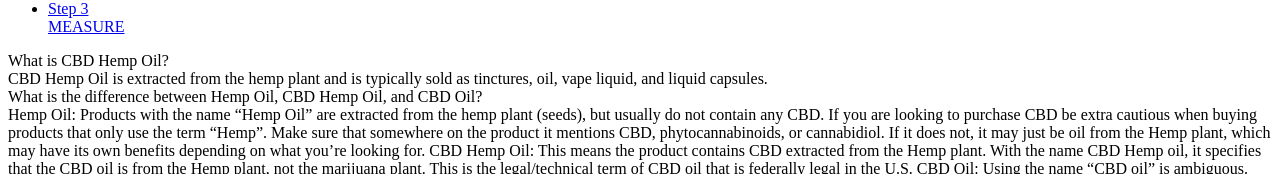
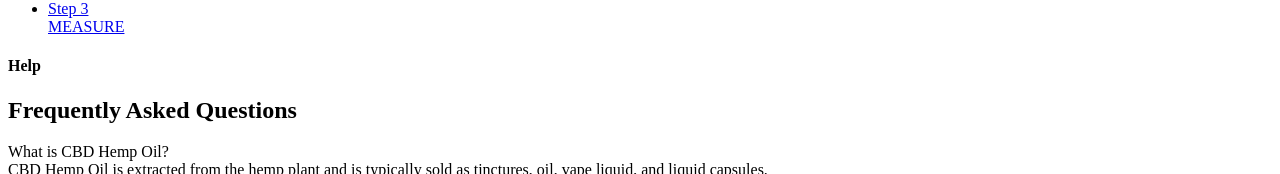
Before and after one commit to cbvargas5/Accu-Hemp, a React app: page /help in a window 1280 px wide. Shown: the part 524-698 px from the top of the page. Built offline with nearby package versions, Linux system fonts and the light colour scheme; the HTML template or start-up script is replaced by a standard one.

Commit message:
added title section

```diff
--- a/client/src/components/pages/HelpPage.jsx
+++ b/client/src/components/pages/HelpPage.jsx
@@ -7,7 +7,13 @@ import { Accordion, Card } from 'react-bootstrap'
 export default function HelpPage() {
   return (
     <section className="help-page">
+        <section className="mini-header">
+          <h1>Help</h1>
+        </section>
       <section className="accordion-sec">
+        <div>
+          <h2>Frequently Asked Questions</h2>
+        </div>
         <Accordion>
           <Card>
             <Accordion.Toggle as={Card.Header} eventKey="0">
```
